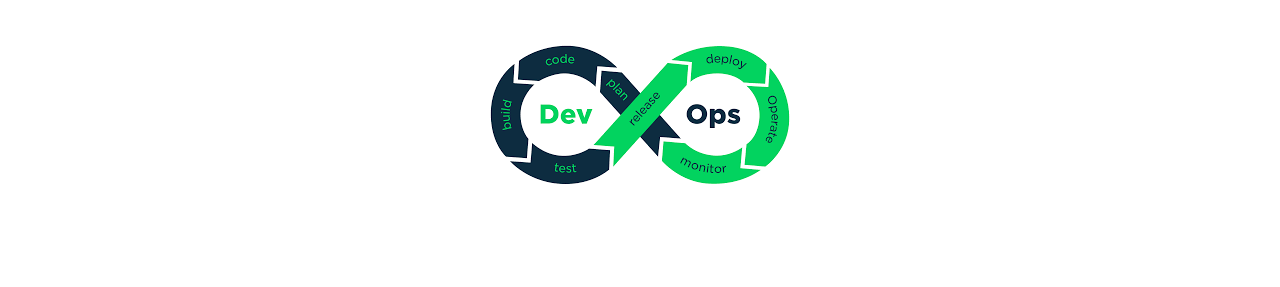
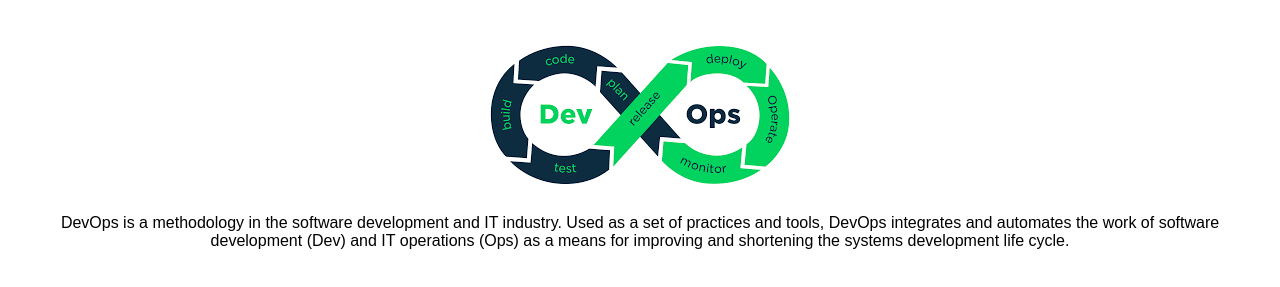
Before and after one commit to ranechetanp/devops_project, a plain HTML site: page index.html in a window 1280 px wide. Shown: the part 129-416 px from the top of the page. Drawn offline with Linux system fonts and the light colour scheme.

Commit message:
updated index.html

```diff
--- a/index.html
+++ b/index.html
@@ -27,5 +27,9 @@
     <!-- Add your image source URL here -->
     <img src="devops-image.png" alt="DevOps Image">
 
+    <p> DevOps is a methodology in the software development and IT industry.
+        Used as a set of practices and tools, DevOps integrates and automates the work of software development (Dev) and IT operations (Ops)
+        as a means for improving and shortening the systems development life cycle.</p>
+
 </body>
 </html>
```
